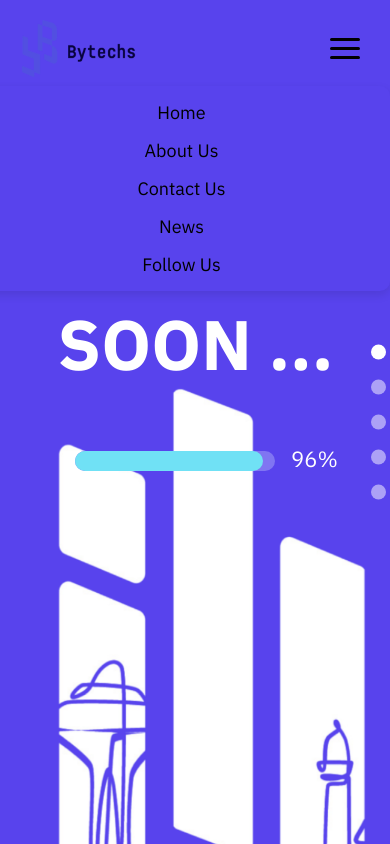
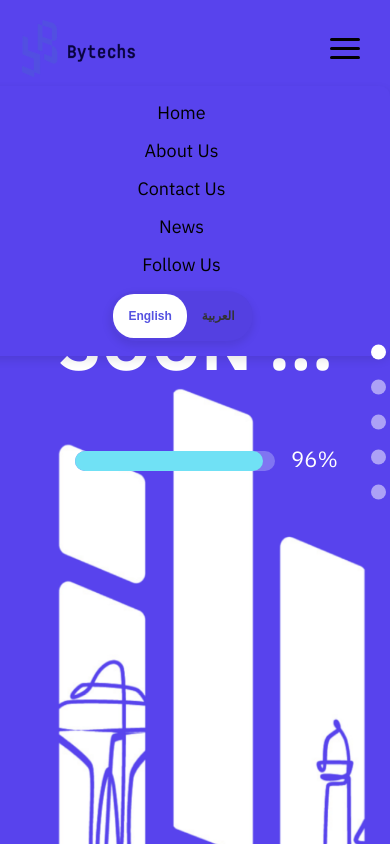
Before and after one commit to ByTechS-Platform/ByTechS-Website, a React (Create React App) app: page / in a window 390 px wide. Both pictures are taken after a click on the element 345 px from the left and 48 px from the top of the page. Shown: the top 844 px of the page. Built offline with nearby package versions, Linux system fonts and the light colour scheme; no server answers.

Commit message:
Mobile view language change toggle added

```diff
--- a/src/Components/NavBar.js
+++ b/src/Components/NavBar.js
@@ -135,7 +135,46 @@ const NavBar = () => {
             style={{ backgroundColor: isLightBackground ? "black" : "white" }}
           ></span>
         </div>
-        <ul className="burger-links">{renderNavLinks()}</ul>
+        <ul className="burger-links">
+          {renderNavLinks()}
+          <div className="language-switch">
+            <button
+              className={`Eng ${activeLanguage === "en" ? "active" : ""}`}
+              onClick={toggleLanguage}
+              style={{
+                color:
+                  activeLanguage === "en"
+                    ? isLightBackground
+                      ? "#5552e1"
+                      : "#5552e1"
+                    : isLightBackground
+                    ? "#333"
+                    : "#ddd",
+              }}
+              aria-label="Switch to English"
+            >
+              English
+            </button>
+            <button
+              className={`AR ${activeLanguage === "ar" ? "active" : ""}`}
+              onClick={toggleLanguage}
+              style={{
+                color:
+                  activeLanguage === "ar"
+                    ? isLightBackground
+                      ? "#5552e1"
+                      : "#5552e1"
+                    : isLightBackground
+                    ? "#333"
+                    : "#ddd",
+              }}
+              aria-label="Switch to Arabic"
+            >
+              العربية
+            </button>
+            <noscript>Please enable JavaScript to switch languages</noscript>
+          </div>
+        </ul>
       </div>
     </nav>
   );
```
